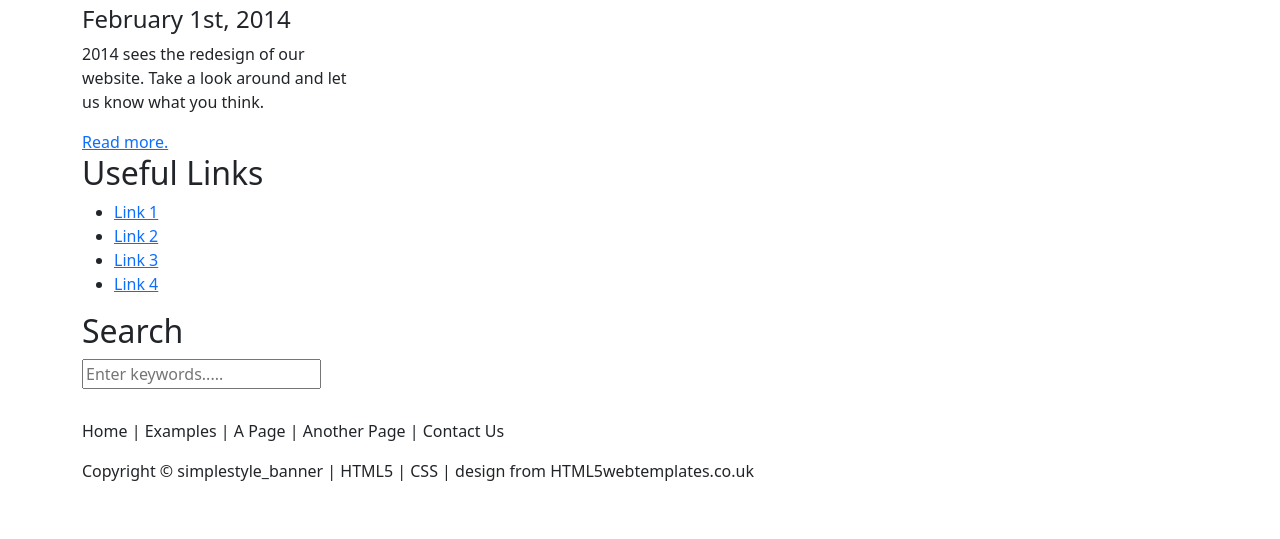
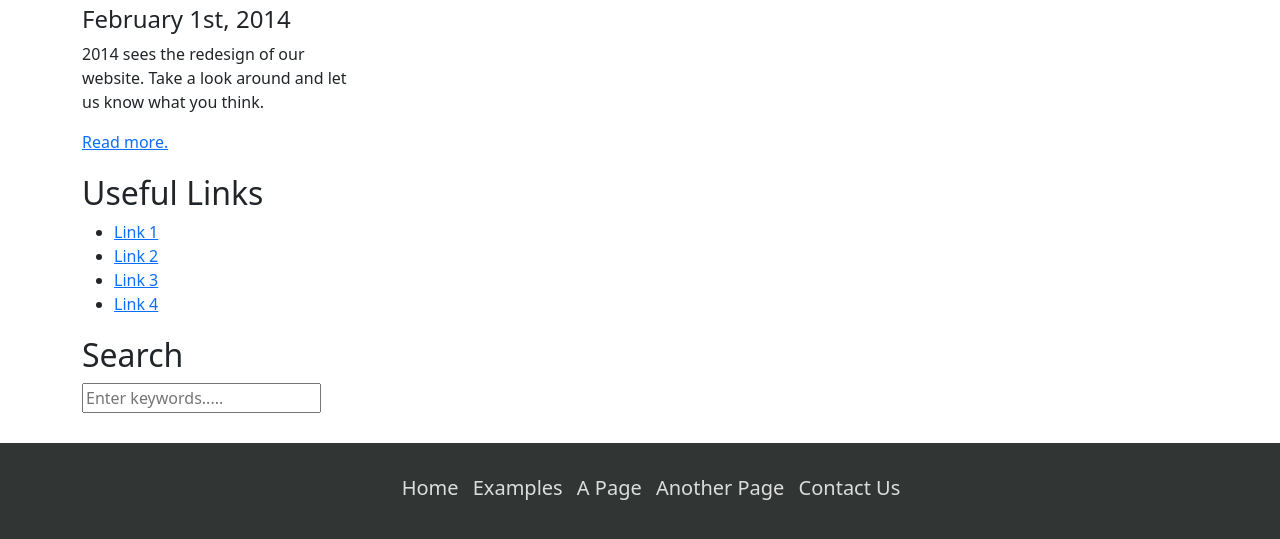
Before and after one commit to mfitafhim/First-website, a plain HTML site: page apage.html in a window 1280 px wide. Shown: the part 695-1234 px from the top of the page. Before the commit the page ends 1194 px from the top, so only its background shows below. Drawn offline with Linux system fonts and the light colour scheme.

Commit message:
change some code

```diff
--- a/anotherpage.html
+++ b/anotherpage.html
@@ -7,14 +7,14 @@
     <meta name="viewport" content="width=device-width, initial-scale=1.0">
     <title>simple style_banner</title>
     <link rel="stylesheet" href="css/all.css">
-     <link rel="stylesheet" href="css/bootstrap.min.css">
+    <link rel="stylesheet" href="css/bootstrap.min.css">
     <link rel="stylesheet" href="css/style.css">
 
 </head>
 
 <body>
     <header class="header">
-       <div class="wrapper">
+        <div class="wrapper">
             <div class="container">
                 <div class="content">
                     <h1>simple <a href="#">style_banner</a></h1>
@@ -23,8 +23,8 @@
                 <div class="main_manu">
                     <div class="menu">
                         <ul>
-                            <li><a  href="index.html">Home</a></li>
-                            <li><a  href="#news">Examples</a></li>
+                            <li><a href="index.html">Home</a></li>
+                            <li><a href="#news">Examples</a></li>
                             <li><a href="apage.html">A Page</a></li>
                             <li><a class="active" href="anotherpage.html">Another Page</a></li>
                             <li><a href="contact.html">Contact Us</a></li>
@@ -33,7 +33,7 @@
                     </div>
                 </div>
             </div>
-       </div>
+        </div>
     </header>
     <div class="main">
         <div class="container">
@@ -84,14 +84,25 @@
             </div>
         </div>
     </div>
-    <footer class="footer">
-       <div class="container">
-            <p>Home | Examples | A Page | Another Page | Contact Us</p>
-            <p>Copyright © simplestyle_banner | HTML5 | CSS | design from HTML5webtemplates.co.uk</p>
-       </div>
+     <div class="footer">
+         <div class="container">
+             <div class="row">
+                 <div class="col-md-12">
+                     <div class="menu">
+                         <ul ">
+                                    <li><a class=" active" href="#home">Home</a></li>
+                             <li><a href="examples.html">Examples</a></li>
+                             <li><a href="apage.html">A Page</a></li>
+                             <li><a href="anotherpage.html">Another Page</a></li>
+                             <li><a href="contact.html">Contact Us</a></li>
+                         </ul>
 
-    </footer>
-     <script src="js/bootstrap.min.js"></script>
+                     </div>
+                 </div>
+             </div>
+         </div>
+     </div>
+    <script src="js/bootstrap.min.js"></script>
 
 </body>
 
--- a/apage.html
+++ b/apage.html
@@ -7,14 +7,14 @@
     <meta name="viewport" content="width=device-width, initial-scale=1.0">
     <title>simple style_banner</title>
     <link rel="stylesheet" href="css/all.css">
-     <link rel="stylesheet" href="css/bootstrap.min.css">
+    <link rel="stylesheet" href="css/bootstrap.min.css">
     <link rel="stylesheet" href="css/style.css">
 
 </head>
 
 <body>
     <header class="header">
-       <div class="wrapper">
+        <div class="wrapper">
             <div class="container">
                 <div class="content">
                     <h1>simple <a href="#">style_banner</a></h1>
@@ -23,8 +23,8 @@
                 <div class="main_manu">
                     <div class="menu">
                         <ul>
-                            <li><a  href="index.html">Home</a></li>
-                            <li><a  href="examples.html">Examples</a></li>
+                            <li><a href="index.html">Home</a></li>
+                            <li><a href="examples.html">Examples</a></li>
                             <li><a class="active" href="#news">A Page</a></li>
                             <li><a href="anotherpage.html">Another Page</a></li>
                             <li><a href="contact.html">Contact Us</a></li>
@@ -33,7 +33,7 @@
                     </div>
                 </div>
             </div>
-       </div>
+        </div>
     </header>
     <div class="main">
         <div class="container">
@@ -85,14 +85,25 @@
             </div>
         </div>
     </div>
-    <footer class="footer">
-       <div class="container">
-            <p>Home | Examples | A Page | Another Page | Contact Us</p>
-            <p>Copyright © simplestyle_banner | HTML5 | CSS | design from HTML5webtemplates.co.uk</p>
-       </div>
+     <div class="footer">
+         <div class="container">
+             <div class="row">
+                 <div class="col-md-12">
+                     <div class="menu">
+                         <ul ">
+                                    <li><a class=" active" href="#home">Home</a></li>
+                             <li><a href="examples.html">Examples</a></li>
+                             <li><a href="apage.html">A Page</a></li>
+                             <li><a href="anotherpage.html">Another Page</a></li>
+                             <li><a href="contact.html">Contact Us</a></li>
+                         </ul>
 
-    </footer>
-     <script src="js/bootstrap.min.js"></script>
+                     </div>
+                 </div>
+             </div>
+         </div>
+     </div>
+    <script src="js/bootstrap.min.js"></script>
 
 </body>
 
--- a/css/style.css
+++ b/css/style.css
@@ -93,13 +93,17 @@
     text-decoration: underline;
 }
 
+
 .main .sideberA .widget {
     padding: 15px 10px;
     border: 1px solid rgba(0, 0, 0, 0.537);
     border-radius: 5px;
+}
+
 
 .main .right .two {
     margin-top: 20px;
+}
 
 .main .sideberA .two h2 {
     margin-bottom: 20px;
@@ -122,18 +126,22 @@
     display: block;
     color: #AEB002;
 }
-
-        #footer {
-
-            background-color: #313534;
-            border-top: 5px solid #9cf35e;
+.footer {
+    background: #313534;
     text-align: center;
 }
 
-        .footer p {
-            color: thistle;
-            font-size: 16px;
+.footer ul li {
+    list-style-type: none;
+    display: inline-block;
+    padding: 30px 0;
     margin-right: 10px;
-            text-align: center;
-            margin-top: 30px;
 }
+
+.footer ul li a {
+    font-size: 20px;
+    text-decoration: none;
+
+
+    color: #DDD;
+}
```
Also changed, not shown: contact.html (+23 -12 lines), examples.html (+16 -5 lines), index.html (+10 -6 lines). Lines whose indentation alone changed are shown as unchanged.
